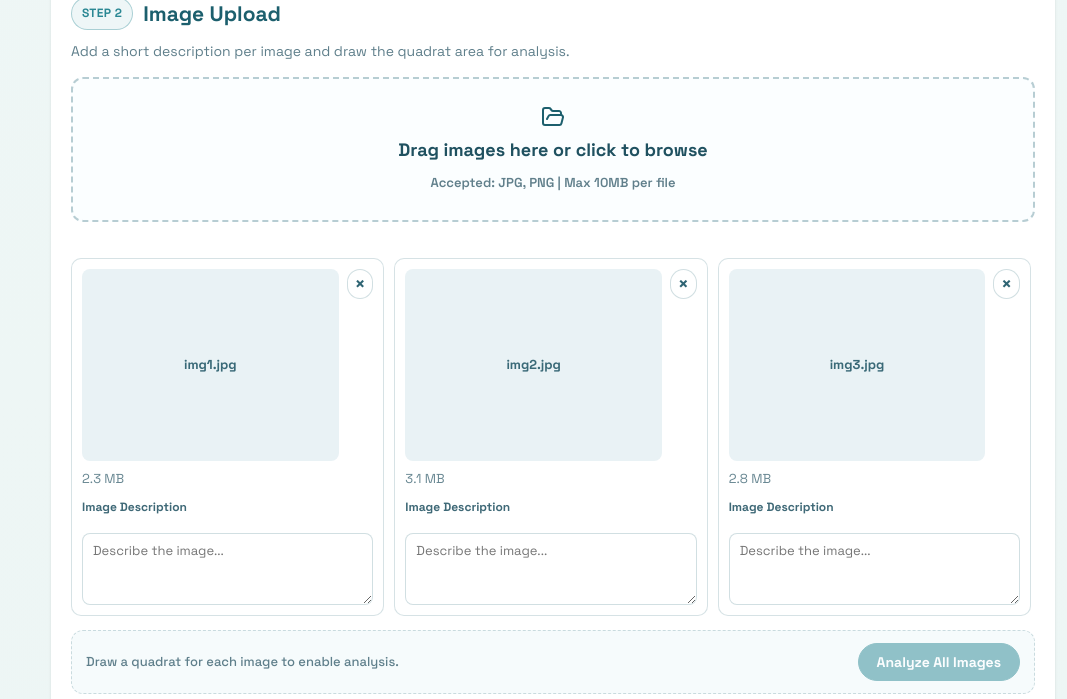
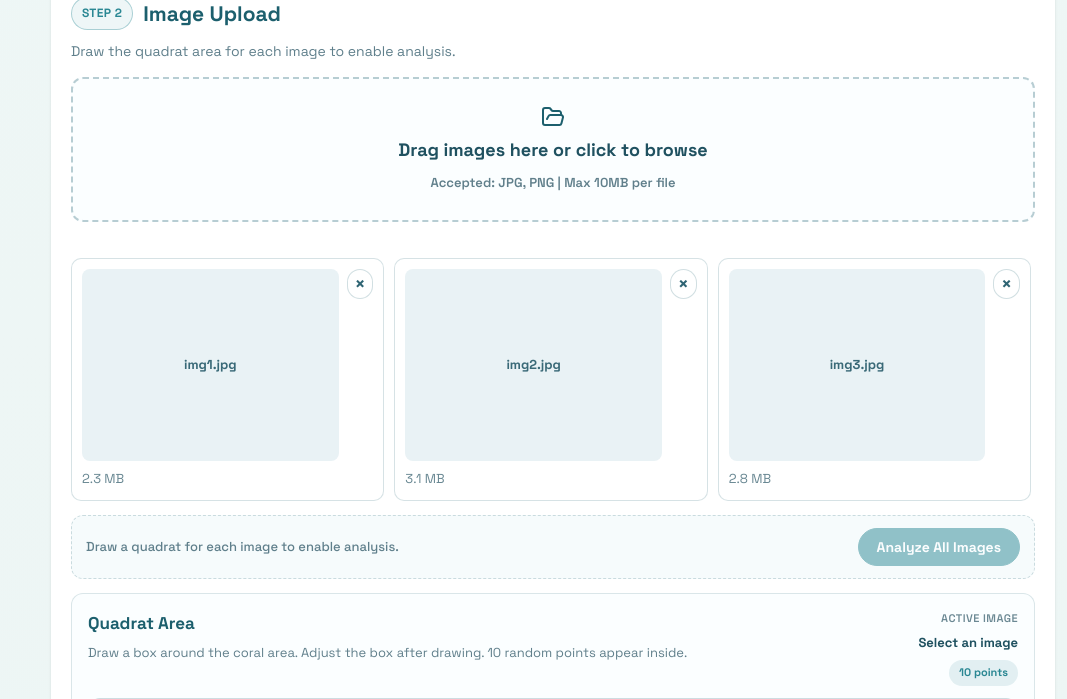
Before and after one commit to jordachristiandominique/Coral, a Django app: template accounts/templates/accounts/upload_batch.html in a window 1280 px wide. Shown: the part 1132-1831 px from the top of the page, without its empty margins (213-1280 px from the left). Run offline with Django 5.2, Linux system fonts and the light colour scheme; the template is opened without the code that fills it, so the values that code supplies are empty.

Commit message:
Remove image desc feature

```diff
--- a/accounts/templates/accounts/upload_batch.html
+++ b/accounts/templates/accounts/upload_batch.html
@@ -185,7 +185,7 @@
                     <h2>Image Upload</h2>
                 </div>
 
-                <p class="upload-step-note">Add a short description per image and draw the quadrat area for analysis.
+                <p class="upload-step-note">Draw the quadrat area for each image to enable analysis.
                 </p>
 
                 <label class="dropzone" id="dropzone" for="upload-input">
@@ -207,10 +207,6 @@
                                 <button type="button" aria-label="Remove img1.jpg">&times;</button>
                             </div>
                             <p>2.3 MB</p>
-                            <label class="thumb-description-label" for="sample-image-description-1">Image
-                                Description</label>
-                            <textarea class="thumb-description-input" id="sample-image-description-1" rows="3"
-                                placeholder="Describe the image..."></textarea>
                         </article>
 
                         <article class="thumb-card">
@@ -219,10 +215,6 @@
                                 <button type="button" aria-label="Remove img2.jpg">&times;</button>
                             </div>
                             <p>3.1 MB</p>
-                            <label class="thumb-description-label" for="sample-image-description-2">Image
-                                Description</label>
-                            <textarea class="thumb-description-input" id="sample-image-description-2" rows="3"
-                                placeholder="Describe the image..."></textarea>
                         </article>
 
                         <article class="thumb-card">
@@ -231,10 +223,6 @@
                                 <button type="button" aria-label="Remove img3.jpg">&times;</button>
                             </div>
                             <p>2.8 MB</p>
-                            <label class="thumb-description-label" for="sample-image-description-3">Image
-                                Description</label>
-                            <textarea class="thumb-description-input" id="sample-image-description-3" rows="3"
-                                placeholder="Describe the image..."></textarea>
                         </article>
                     </div>
                 </div>
--- a/static/css/upload_batch.css
+++ b/static/css/upload_batch.css
@@ -324,34 +324,6 @@
     color: #2a8793;
     font-size: 12px;
     font-weight: 700;
-}
-
-.thumb-description-label {
-    color: #3f6977;
-    font-size: 12px;
-    font-weight: 700;
-}
-
-.thumb-description-input {
-    resize: vertical;
-    min-height: 72px;
-    width: 100%;
-    box-sizing: border-box;
-    border: 1px solid rgba(28, 95, 109, 0.2);
-    border-radius: 8px;
-    background: #ffffff;
-    color: #264f5e;
-    padding: 8px 10px;
-    font-size: 13px;
-    line-height: 1.35;
-    font-family: inherit;
-    transition: border-color 180ms ease, box-shadow 180ms ease;
-}
-
-.thumb-description-input:focus {
-    outline: none;
-    border-color: rgba(42, 135, 147, 0.45);
-    box-shadow: 0 0 0 3px rgba(42, 135, 147, 0.14);
 }
 
 .quadrat-card {
--- a/static/js/upload_batch.js
+++ b/static/js/upload_batch.js
@@ -131,7 +131,6 @@ const initializeUploadBatch = function () {
     };
 
     const selectedFiles = [];
-    let descriptionsByFileKey = {};
     const quadratStateByKey = {};
     const thumbUrlByKey = {};
     const MIN_POINTS = 10;
@@ -1087,9 +1086,7 @@ const initializeUploadBatch = function () {
         thumbGrid.innerHTML = '';
         selectedFiles.forEach(function (file, index) {
             const fileKey = getFileKey(file);
-            const descriptionId = `image-description-${index + 1}`;
             const safeFileName = escapeHtml(file.name);
-            const safeDescription = escapeHtml(descriptionsByFileKey[fileKey] || '');
             const thumbUrl = getThumbUrl(fileKey, file);
 
             const card = document.createElement('article');
@@ -1108,15 +1105,6 @@ const initializeUploadBatch = function () {
                 </div>
                 <p>${formatFileSize(file.size)}</p>
                 <p class="thumb-points-status" data-point-status>Points: 0/${MIN_POINTS}</p>
-                <label class="thumb-description-label" for="${descriptionId}">Image Description</label>
-                <textarea
-                    class="thumb-description-input"
-                    id="${descriptionId}"
-                    name="image_description_${index + 1}"
-                    data-file-key="${fileKey}"
-                    rows="3"
-                    placeholder="Example: Algae contents near coral colony"
-                >${safeDescription}</textarea>
             `;
 
             thumbGrid.appendChild(card);
@@ -1133,15 +1121,6 @@ const initializeUploadBatch = function () {
         Array.from(fileList).forEach(function (file) {
             selectedFiles.push(file);
         });
-
-        const nextDescriptions = {};
-        selectedFiles.forEach(function (file, index) {
-            const key = getFileKey(file);
-            if (descriptionsByFileKey[key]) {
-                nextDescriptions[key] = descriptionsByFileKey[key];
-            }
-        });
-        descriptionsByFileKey = nextDescriptions;
 
         if (activeFileIndex >= selectedFiles.length) {
             activeFileIndex = 0;
@@ -1199,7 +1178,6 @@ const initializeUploadBatch = function () {
                 return;
             }
             selectedFiles.length = 0;
-            descriptionsByFileKey = {};
             renderSelectedFiles();
             updateSummary();
         });
@@ -1238,31 +1216,9 @@ const initializeUploadBatch = function () {
                 }
             }
 
-            const nextDescriptions = {};
-            selectedFiles.forEach(function (file, index) {
-                const key = getFileKey(file);
-                if (descriptionsByFileKey[key]) {
-                    nextDescriptions[key] = descriptionsByFileKey[key];
-                }
-            });
-            descriptionsByFileKey = nextDescriptions;
-
             renderSelectedFiles();
         });
 
-        thumbGrid.addEventListener('input', function (event) {
-            const descriptionField = event.target.closest('.thumb-description-input');
-            if (!descriptionField) {
-                return;
-            }
-
-            const fieldKey = descriptionField.getAttribute('data-file-key');
-            if (!fieldKey) {
-                return;
-            }
-
-            descriptionsByFileKey[fieldKey] = descriptionField.value;
-        });
     }
 
     if (pointList) {
```
